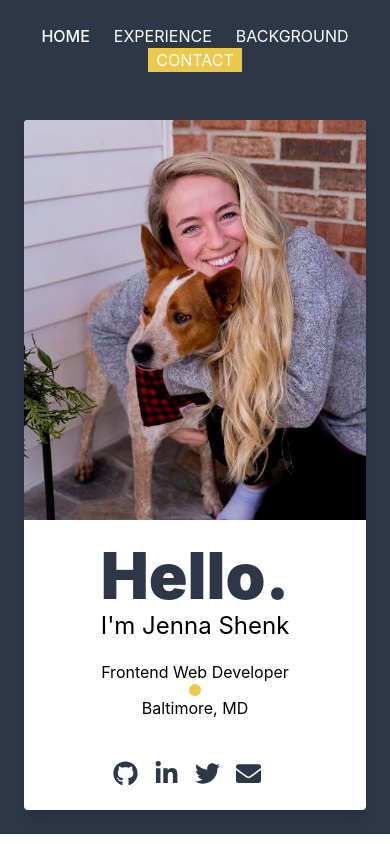
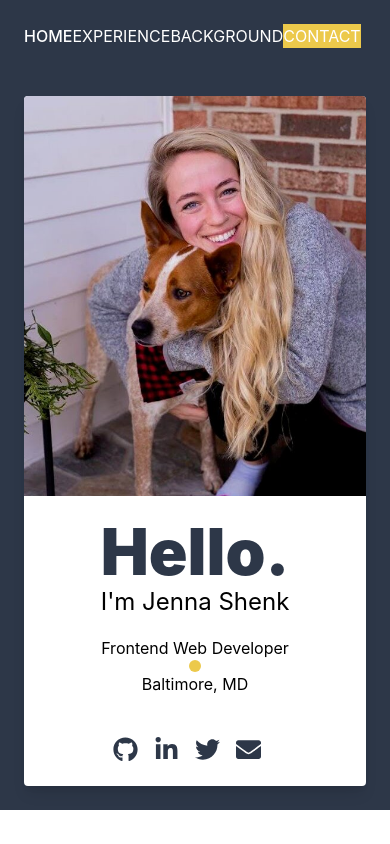
Before and after one commit to jshenk/react-portfolio, a React (Create React App) app: page / in a window 390 px wide. Built offline with nearby package versions, Linux system fonts and the light colour scheme.

Commit message:
reform navbar in mobile view
navbar was messy in mobile view and in this commit the navbar has been modified.

```diff
--- a/src/compontants/Menu.js
+++ b/src/compontants/Menu.js
@@ -6,11 +6,11 @@ import React from 'react'
 function Menu (props) {
 
   return (
-    <div className="flex flex-wrap md:flex-no-wrap justify-center md:justify-end md:pr-10 w-full">
-      <NavLink to="/" className="uppercase pr-6" activeClassName="font-medium"><span className="menu-link-hover">Home</span></NavLink>
-      <NavLink to="/work" className="uppercase pr-6" activeClassName="font-medium"><span className="menu-link-hover">Experience</span> </NavLink>
+    <div className="flex md:flex-no-wrap justify-between md:justify-end md:pr-10 w-full">
+      <NavLink to="/" className="uppercase md:pr-6" activeClassName="font-medium"><span className="menu-link-hover">Home</span></NavLink>
+      <NavLink to="/work" className="uppercase md:pr-6" activeClassName="font-medium"><span className="menu-link-hover">Experience</span> </NavLink>
       <NavLink to="/me" className="uppercase md:pr-6" activeClassName="font-medium"><span className="menu-link-hover">Background</span></NavLink>
-      <NavLink to="/contact" className="bg-yellow-500 px-2 uppercase md:bg-transparent md:px-0" activeClassName="font-medium"><span className="menu-link-hover">Contact</span> </NavLink>
+      <NavLink to="/contact" className="bg-yellow-500 uppercase md:bg-transparent md:px-2 md:px-0" activeClassName="font-medium"><span className="menu-link-hover">Contact</span> </NavLink>
     </div>
   )
 }
```
